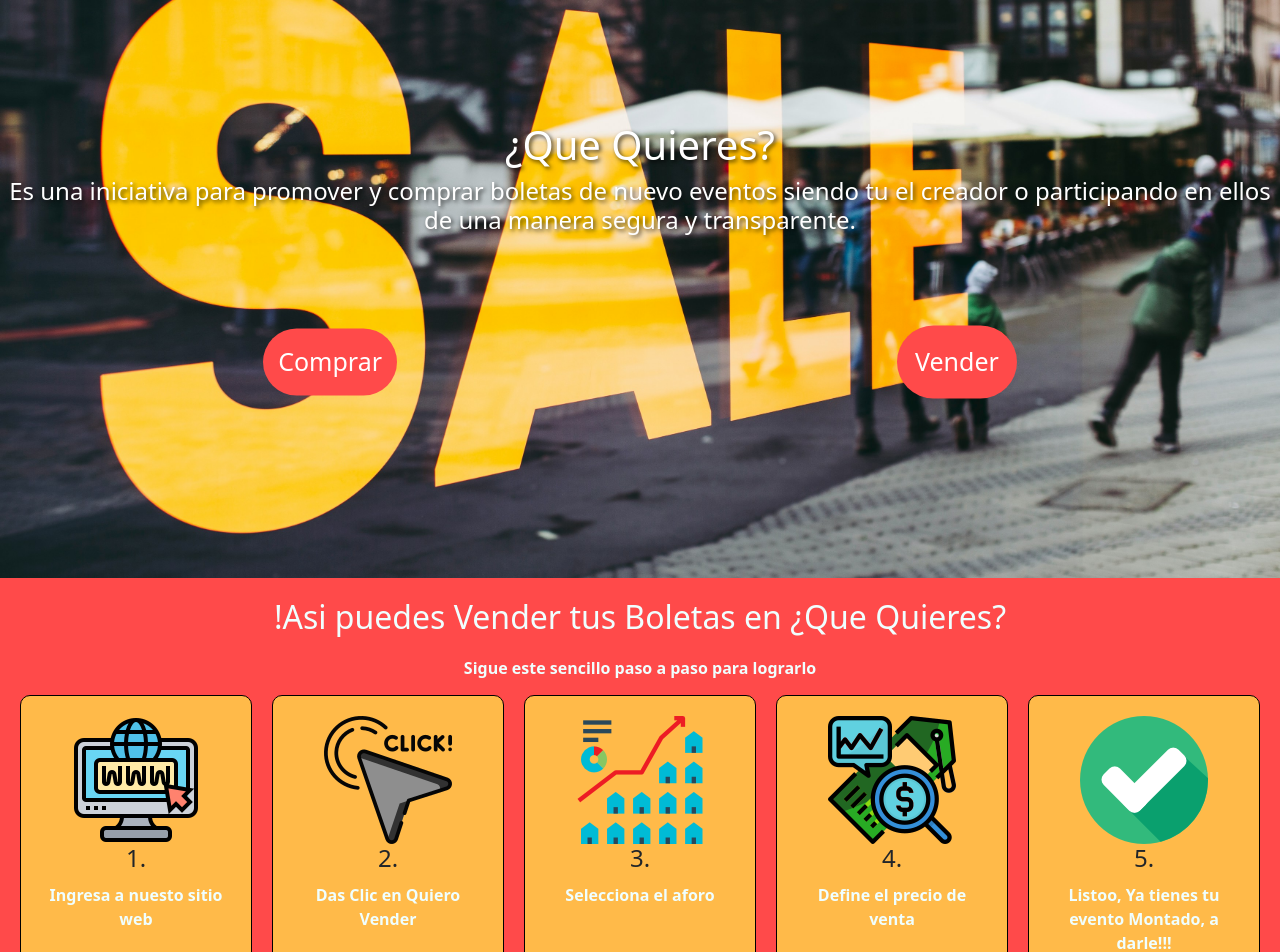
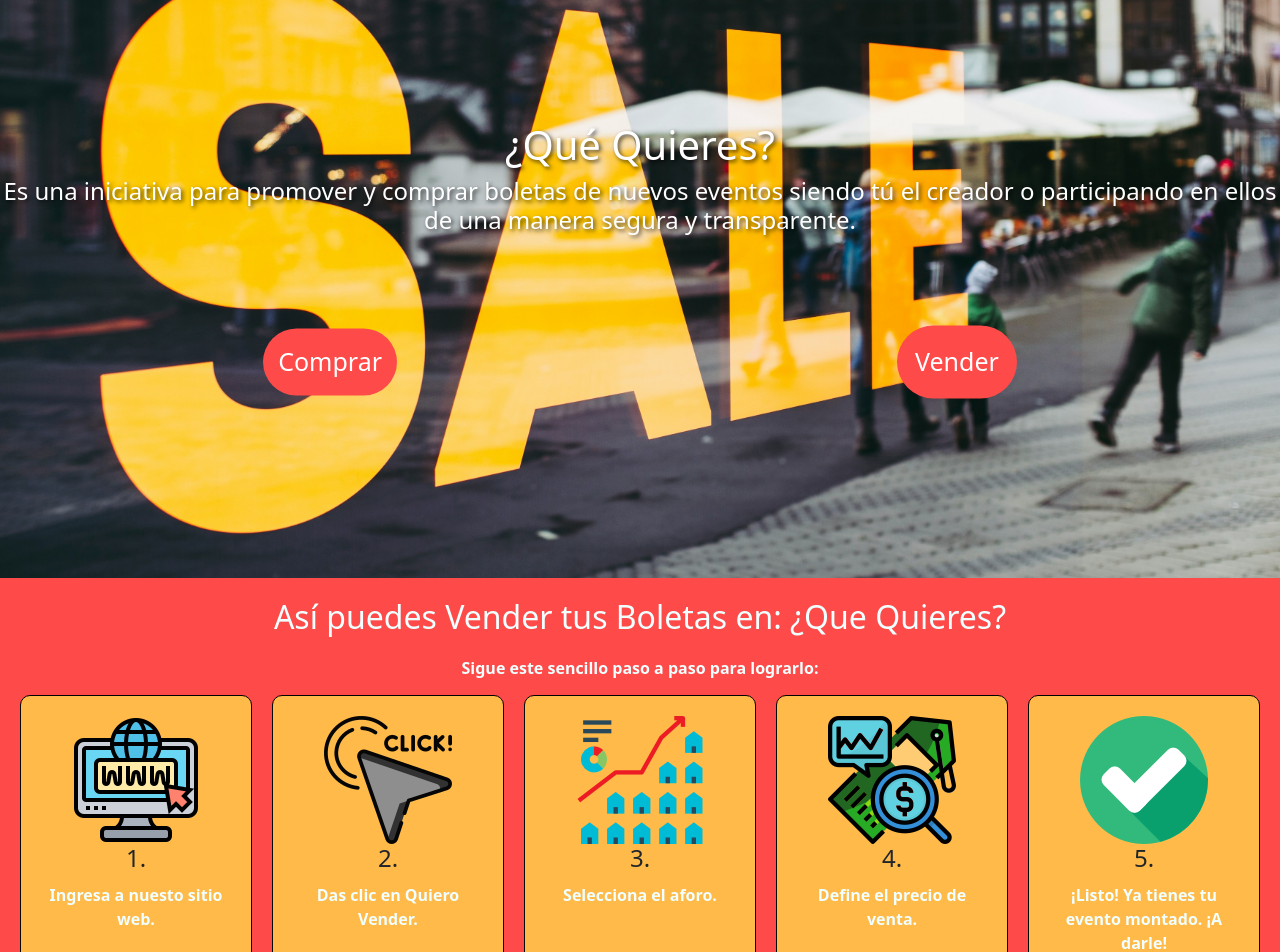
Before and after one commit to crojasp1/proyecto_tcs, a React (Create React App) app in the folder front-react/tcs/: page /Quieres in a window 1280 px wide. Shown: the part 220-1172 px from the top of the page. Built offline with nearby package versions, Linux system fonts and the light colour scheme.

Commit message:
Cambios finales de Front

```diff
--- a/front-react/tcs/src/components/FormasQ.js
+++ b/front-react/tcs/src/components/FormasQ.js
@@ -10,28 +10,28 @@ const FormasQ = () => {
     const FormasdeQQuieres = [
         {
             title: '1.',
-            description: 'Ingresa a nuesto sitio web ',
+            description: 'Ingresa a nuesto sitio web.',
             imagen : navegador,
             email: 'www.tcs.com'
         },
         {
             title: '2.',
-            description: 'Das Clic en Quiero Vender',
+            description: 'Das clic en Quiero Vender.',
             imagen : clic
         },
         {
             title: '3.',
-            description: 'Selecciona el aforo',
+            description: 'Selecciona el aforo.',
             imagen : aforo
         },
         {
             title: '4.',
-            description: 'Define el precio de venta',
+            description: 'Define el precio de venta.',
             imagen : precio
         },
         {
             title: '5.',
-            description: 'Listoo, Ya tienes tu evento Montado, a darle!!!',
+            description: '¡Listo! Ya tienes tu evento montado. ¡A darle!',
             imagen : check
         }
     ];
@@ -39,8 +39,8 @@ const FormasQ = () => {
     return (
         <div className='fondo'>
             <div className="texto-qquieres">
-                <h2>!Asi puedes Vender tus Boletas en ¿Que Quieres?</h2>
-                <p>Sigue este sencillo paso a paso para lograrlo </p>
+                <h2>Así puedes Vender tus Boletas en: ¿Que Quieres?</h2>
+                <p>Sigue este sencillo paso a paso para lograrlo: </p>
 
                 <div className="contenido-grid">
                     {FormasdeQQuieres.map((option, index) => (
--- a/front-react/tcs/src/components/Main.js
+++ b/front-react/tcs/src/components/Main.js
@@ -1,8 +1,6 @@
 import React from 'react';
 import "../styles/Main.css";
-import Button from 'react-bootstrap/Button';
 import Container from 'react-bootstrap/Container';
-import Form from 'react-bootstrap/Form';
 import Nav from 'react-bootstrap/Nav';
 import Navbar from 'react-bootstrap/Navbar';
 
@@ -18,15 +16,7 @@ function NavScrollExample() {
             navbarScroll
           >
           </Nav>
-          <Form className="d-flex" id='buscador'>
-            <Form.Control
-              type="search"
-              placeholder="Buscar"
-              className="me-5"
-              aria-label="Search"
-            />
-            <Button variant="outline-success">Buscar</Button>
-          </Form>
+
         </Navbar.Collapse>
       </Container>
     </Navbar>
--- a/front-react/tcs/src/components/Main3.js
+++ b/front-react/tcs/src/components/Main3.js
@@ -9,8 +9,8 @@ function Main3() {
         <div className='contenido'>
             <img src={fondo} alt="imagen de fondo" id='imagen-fondo'/>
                 <div className='texto'>
-                    <h1>¿Que Quieres?</h1>
-                    <h3>Es una iniciativa para promover y comprar boletas de nuevo eventos siendo tu el creador
+                    <h1>¿Qué Quieres?</h1>
+                    <h3>Es una iniciativa para promover y comprar boletas de nuevos eventos siendo tú el creador
                         o participando en ellos de una manera segura y transparente.
                     </h3>
                     <div className='botones'>
--- a/front-react/tcs/src/components/Tags.js
+++ b/front-react/tcs/src/components/Tags.js
@@ -9,21 +9,21 @@ const tags = [
     id: 1,
     title: 'Audi Visionary Drive',
     image: image1,
-    url: 'https://youtube.com/fazttech',
+    url: 'https://www.audi.com.co',
     text: 'Audi Visionary Drive es un evento que presenta los últimos avances en tecnología, diseño y rendimiento. Los asistentes podrán conducir modelos eléctricos y deportivos en una pista diseñada para destacar su potencia, y participar en charlas innovación automotriz. ¡Los esperamos!'
   },
   {
     id: 2,
     title: 'Lamborghini Performance',
     image: image2,
-    url: 'https://youtube.com/fazttech',
+    url: 'https://www.lamborghini.com/es-en',
     text: 'Lamborghini Performance es un evento exclusivo para los amantes de la velocidad y el diseño de lujo. Los asistentes podrán probar los superdeportivos más potentes de Lamborghini en una pista, disfrutar de exposiciones sobre tecnología avanzada y conocer de cerca el futuro de la marca.'
   },
   {
     id: 3,
     title: 'Toyota Innovation Expo',
     image: image3,
-    url: 'https://youtube.com/fazttech',
+    url: 'https://www.toyota.com.co',
     text: 'Audi Visionary Drive es un evento exclusivo donde los asistentes podrán conducir los autos eléctricos y deportivos más innovadores de Audi, y participar en charlas sobre tecnología y movilidad futura.'
   }
 ]
```
